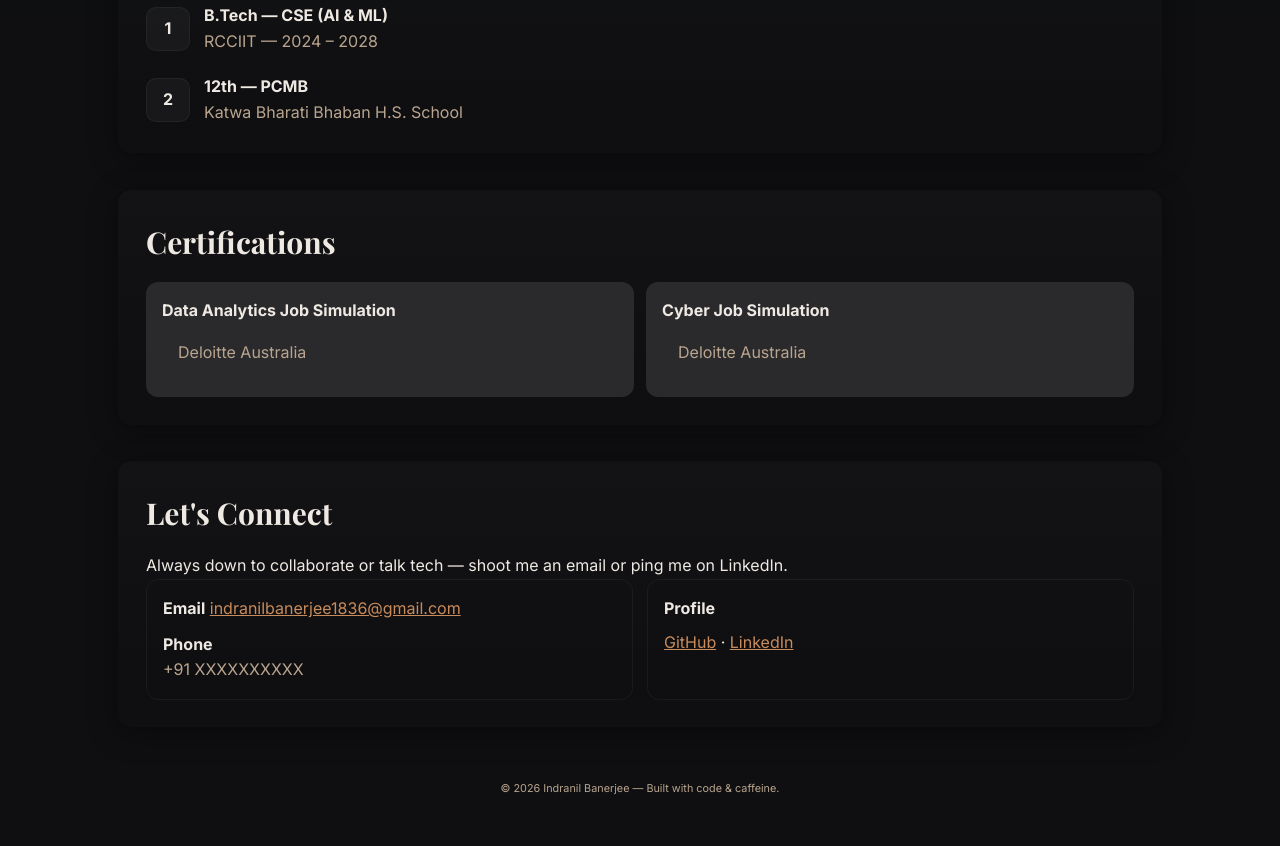
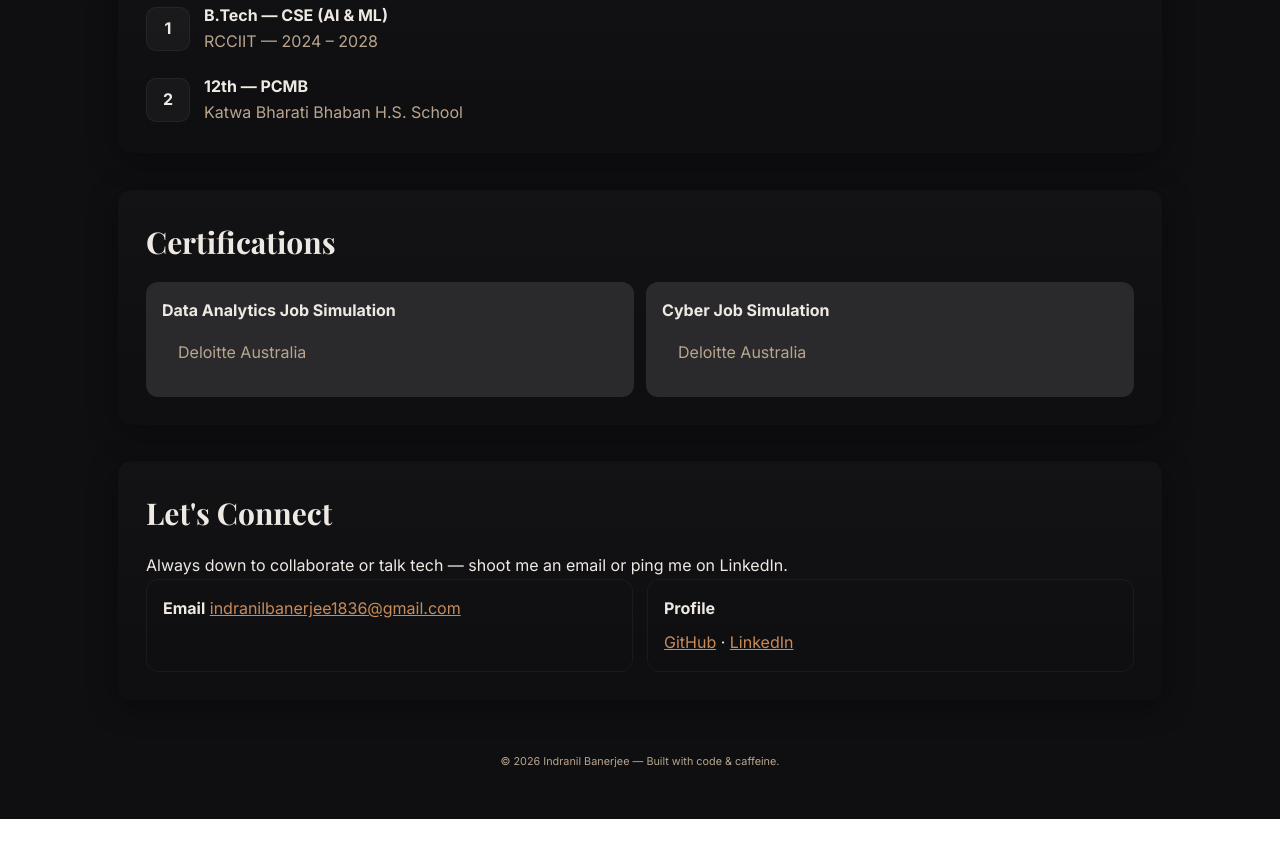
Before and after one commit to IbTech2005/indranil-portfolio, a plain HTML site: page index.html in a window 1280 px wide. Shown: the part 1143-1989 px from the top of the page. After the commit the page ends 1962 px from the top, so only its background shows below. Drawn offline with nearby package versions, Linux system fonts and the light colour scheme.

Commit message:
Fix HTML formatting and structure

```diff
--- a/index.html
+++ b/index.html
@@ -136,8 +136,6 @@
           <a href="mailto:indranilbanerjee1836@gmail.com">indranilbanerjee1836@gmail.com</a>
 
           <div style="margin-top:10px">
-            <strong>Phone</strong>
-            <div class="muted">+91 XXXXXXXXXX</div>
           </div>
         </div>
 
```
